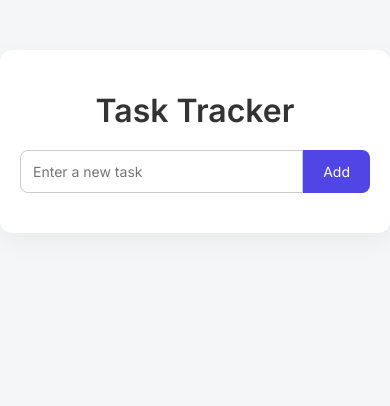
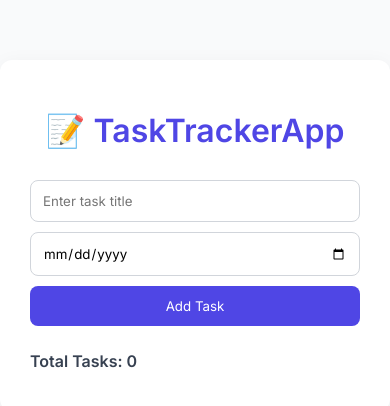
Before and after one commit to Bharatgithu/TaskTrackerApp, a website: page Frontend_Dev/index.html in a window 390 px wide. Drawn offline with Linux system fonts and the light colour scheme.

Commit message:
more advanced app

```diff
--- a/Frontend_Dev/index.html
+++ b/Frontend_Dev/index.html
@@ -1,7 +1,7 @@
 <!DOCTYPE html>
 <html lang="en">
 <head>
-  <meta charset="UTF-8" />
+  <meta charset="UTF-8"/>
   <meta name="viewport" content="width=device-width, initial-scale=1.0"/>
   <title>TaskTrackerApp</title>
   <link href="https://fonts.googleapis.com/css2?family=Inter:wght@400;600&display=swap" rel="stylesheet"/>
@@ -12,117 +12,178 @@
     }
 
     body {
+      background: #f9fafb;
       margin: 0;
       padding: 0;
-      background: #f4f6f8;
-      color: #333;
+      color: #111827;
     }
 
     .container {
-      max-width: 600px;
-      margin: 50px auto;
-      padding: 20px;
+      max-width: 700px;
+      margin: 60px auto;
+      padding: 30px;
       background: #fff;
       border-radius: 12px;
-      box-shadow: 0 8px 24px rgba(0, 0, 0, 0.05);
+      box-shadow: 0 4px 20px rgba(0, 0, 0, 0.05);
     }
 
     h1 {
       text-align: center;
       font-weight: 600;
-      margin-bottom: 20px;
+      margin-bottom: 30px;
+      color: #4f46e5;
     }
 
-    .task-input {
+    .task-form {
       display: flex;
-      margin-bottom: 20px;
+      flex-wrap: wrap;
+      gap: 10px;
+      margin-bottom: 25px;
     }
 
-    .task-input input {
+    .task-form input[type="text"],
+    .task-form input[type="date"] {
       flex: 1;
       padding: 12px;
-      border: 1px solid #ccc;
-      border-radius: 8px 0 0 8px;
-      outline: none;
+      border: 1px solid #d1d5db;
+      border-radius: 8px;
     }
 
-    .task-input button {
-      padding: 12px 20px;
+    .task-form button {
+      padding: 12px 18px;
+      background: #4f46e5;
+      color: white;
       border: none;
-      background: #4f46e5;
-      color: #fff;
-      border-radius: 0 8px 8px 0;
+      border-radius: 8px;
       cursor: pointer;
     }
 
-    .task-input button:hover {
-      background: #3730a3;
+    .task-form button:hover {
+      background: #4338ca;
     }
 
-    ul {
-      list-style: none;
-      padding: 0;
-    }
-
-    li {
-      background: #eef2ff;
-      padding: 12px;
-      margin-bottom: 10px;
-      border-radius: 8px;
+    .task {
       display: flex;
       justify-content: space-between;
       align-items: center;
+      background: #f3f4f6;
+      padding: 14px;
+      border-radius: 8px;
+      margin-bottom: 10px;
+      transition: background 0.3s ease;
     }
 
-    li button {
-      background: none;
-      border: none;
-      color: #ef4444;
-      font-weight: bold;
-      cursor: pointer;
+    .task.completed {
+      text-decoration: line-through;
+      background: #d1fae5;
+      color: #065f46;
     }
 
-    li button:hover {
-      color: #dc2626;
+    .task-info {
+      display: flex;
+      flex-direction: column;
+    }
+
+    .task-buttons button {
+      margin-left: 8px;
+      border: none;
+      background: none;
+      cursor: pointer;
+      font-weight: 600;
+    }
+
+    .complete-btn {
+      color: #10b981;
+    }
+
+    .delete-btn {
+      color: #ef4444;
+    }
+
+    .counter {
+      margin-bottom: 10px;
+      font-weight: bold;
+      color: #374151;
     }
 
     @media (max-width: 600px) {
-      .task-input input,
-      .task-input button {
-        font-size: 14px;
+      .task-form {
+        flex-direction: column;
+      }
+
+      .task-form input,
+      .task-form button {
+        width: 100%;
       }
     }
   </style>
 </head>
 <body>
   <div class="container">
-    <h1>Task Tracker</h1>
-    <div class="task-input">
-      <input type="text" id="taskInput" placeholder="Enter a new task" />
-      <button onclick="addTask()">Add</button>
+    <h1>📝 TaskTrackerApp</h1>
+
+    <div class="task-form">
+      <input type="text" id="taskTitle" placeholder="Enter task title" />
+      <input type="date" id="taskDate" />
+      <button onclick="addTask()">Add Task</button>
     </div>
-    <ul id="taskList"></ul>
+
+    <div class="counter" id="taskCounter">Total Tasks: 0</div>
+
+    <div id="taskList"></div>
   </div>
 
   <script>
-    function addTask() {
-      const input = document.getElementById('taskInput');
-      const taskText = input.value.trim();
-      if (taskText === '') return;
+    const taskList = document.getElementById("taskList");
+    const taskCounter = document.getElementById("taskCounter");
 
-      const taskList = document.getElementById('taskList');
-      const li = document.createElement('li');
-      li.innerHTML = `
-        ${taskText}
-        <button onclick="removeTask(this)">Delete</button>
-      `;
-      taskList.appendChild(li);
-      input.value = '';
+    function updateCounter() {
+      const count = document.querySelectorAll('.task').length;
+      taskCounter.innerText = `Total Tasks: ${count}`;
     }
 
-    function removeTask(button) {
-      const li = button.parentElement;
-      li.remove();
+    function addTask() {
+      const title = document.getElementById("taskTitle").value.trim();
+      const date = document.getElementById("taskDate").value;
+
+      if (!title) {
+        alert("Task title is required!");
+        return;
+      }
+
+      const task = document.createElement("div");
+      task.className = "task";
+
+      const info = document.createElement("div");
+      info.className = "task-info";
+      info.innerHTML = `<strong>${title}</strong><small>Due: ${date || 'N/A'}</small>`;
+
+      const buttons = document.createElement("div");
+      buttons.className = "task-buttons";
+      buttons.innerHTML = `
+        <button class="complete-btn" onclick="toggleComplete(this)">✓</button>
+        <button class="delete-btn" onclick="deleteTask(this)">✗</button>
+      `;
+
+      task.appendChild(info);
+      task.appendChild(buttons);
+      taskList.appendChild(task);
+
+      document.getElementById("taskTitle").value = "";
+      document.getElementById("taskDate").value = "";
+
+      updateCounter();
+    }
+
+    function deleteTask(btn) {
+      const task = btn.closest(".task");
+      task.remove();
+      updateCounter();
+    }
+
+    function toggleComplete(btn) {
+      const task = btn.closest(".task");
+      task.classList.toggle("completed");
     }
   </script>
 </body>
```
